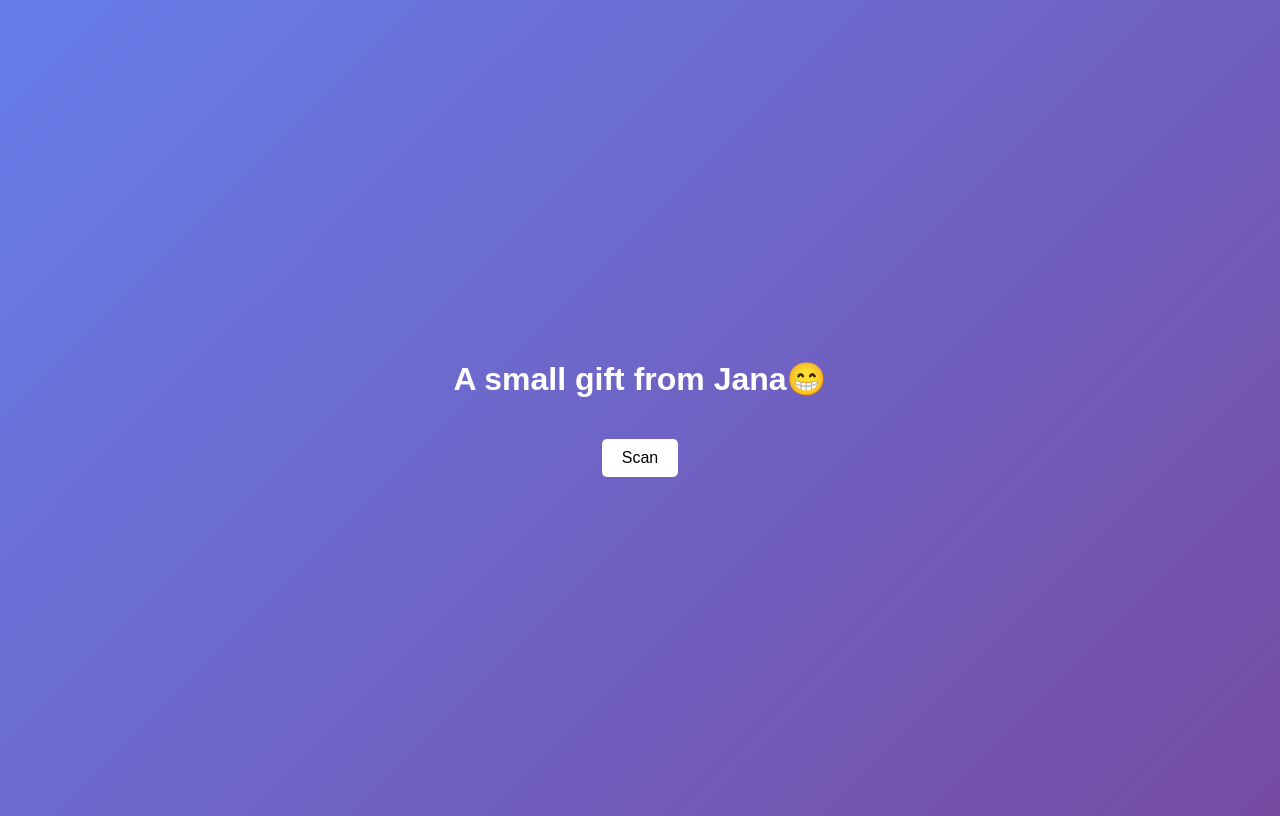
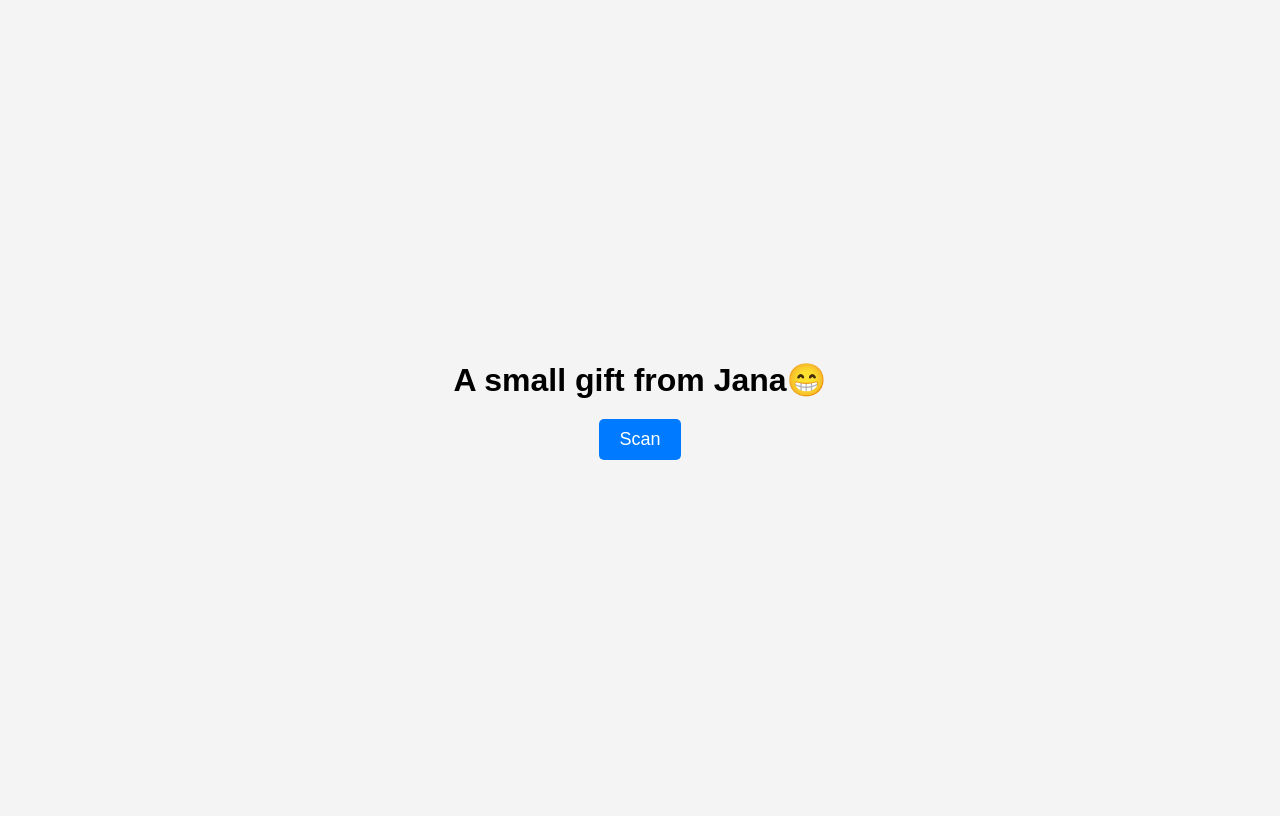
Before and after one commit to Jnyananjan/smallgift, a plain HTML site: page index.html in a window 1280 px wide. Drawn offline with Linux system fonts and the light colour scheme.

Commit message:
Update index.html

```diff
--- a/index.html
+++ b/index.html
@@ -3,14 +3,36 @@
 <head>
     <meta charset="UTF-8">
     <meta name="viewport" content="width=device-width, initial-scale=1.0">
-    <title>AR Web Version</title>
-    <link rel="stylesheet" href="styles.css">
+    <title>AR Web Viewer</title>
+    <style>
+        body {
+            font-family: Arial, sans-serif;
+            text-align: center;
+            background-color: #f4f4f4;
+            margin: 0;
+            padding: 0;
+            display: flex;
+            flex-direction: column;
+            justify-content: center;
+            align-items: center;
+            height: 100vh;
+        }
+        h1 {
+            margin-bottom: 20px;
+        }
+        button {
+            padding: 10px 20px;
+            font-size: 18px;
+            cursor: pointer;
+            border: none;
+            background-color: #007bff;
+            color: white;
+            border-radius: 5px;
+        }
+    </style>
 </head>
 <body>
-    <div class="container">
-        <h1>A small gift from Jana😁</h1>
-        <button id="scan-btn">Scan</button>
-    </div>
-    <script src="script.js"></script>
+    <h1>A small gift from Jana😁</h1>
+    <button onclick="location.href='scan.html'">Scan</button>
 </body>
 </html>
```
